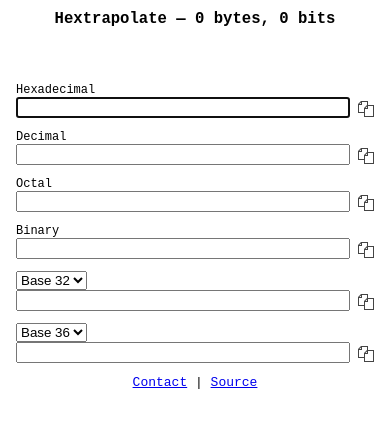
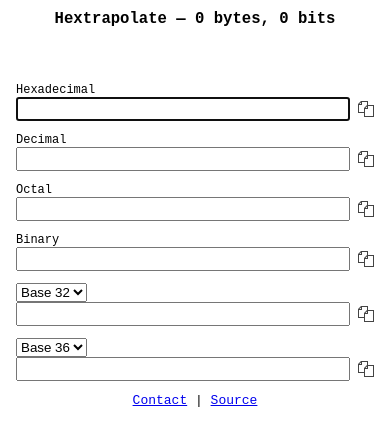
Before and after one commit to wincent/hextrapolate, a React (Create React App) app: page / in a window 390 px wide. Shown: the top 446 px of the page. Built offline with nearby package versions, Linux system fonts and the light colour scheme; what simple-debounce would draw is missing.

Commit message:
Increase input field size
In an effort to stop unwanted iOS auto-zooming:

https://stackoverflow.com/questions/2989263/disable-auto-zoom-in-input-text-tag-safari-on-iphone

```diff
--- a/src/App.css
+++ b/src/App.css
@@ -93,6 +93,10 @@ body {
     min-height: 4em;
   }
 
+  .hextrapolate-field input {
+    font-size: 16px;
+  }
+
   .hextrapolate-row {
     display: block;
   }
```
